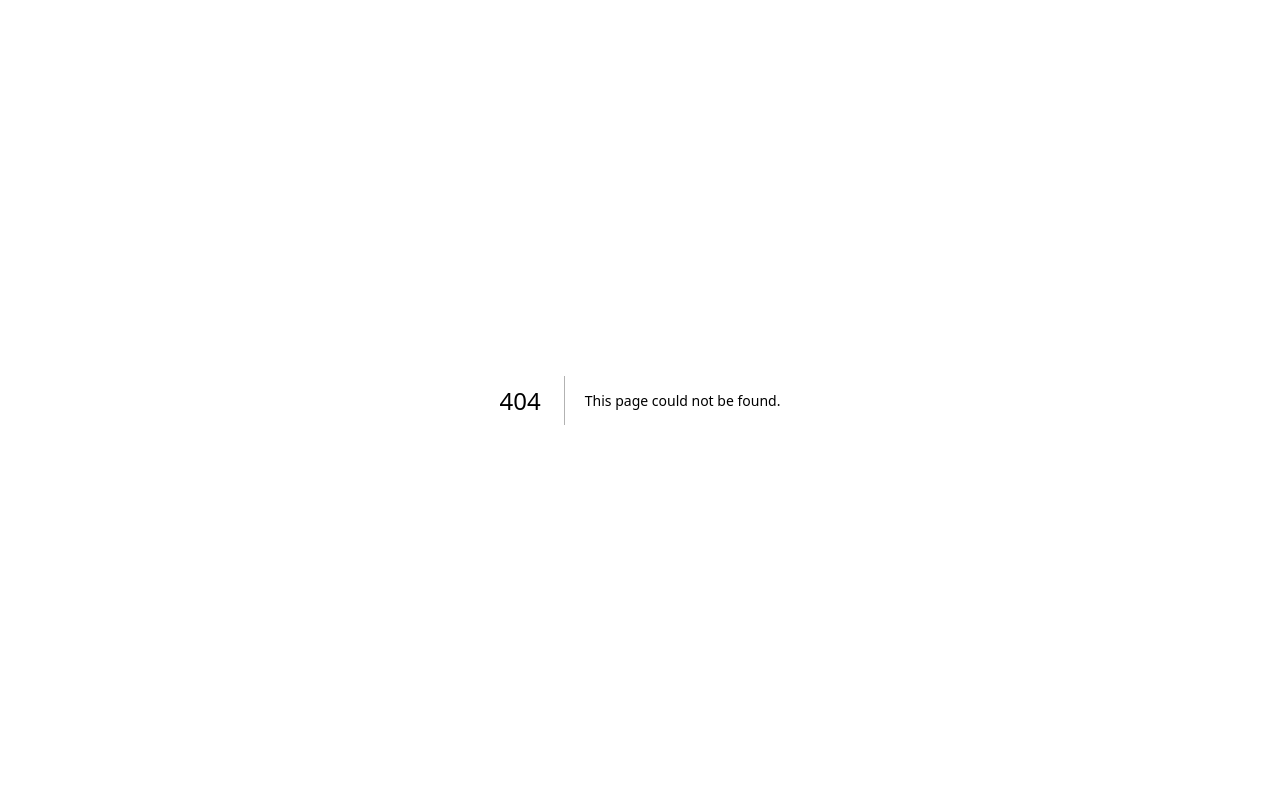
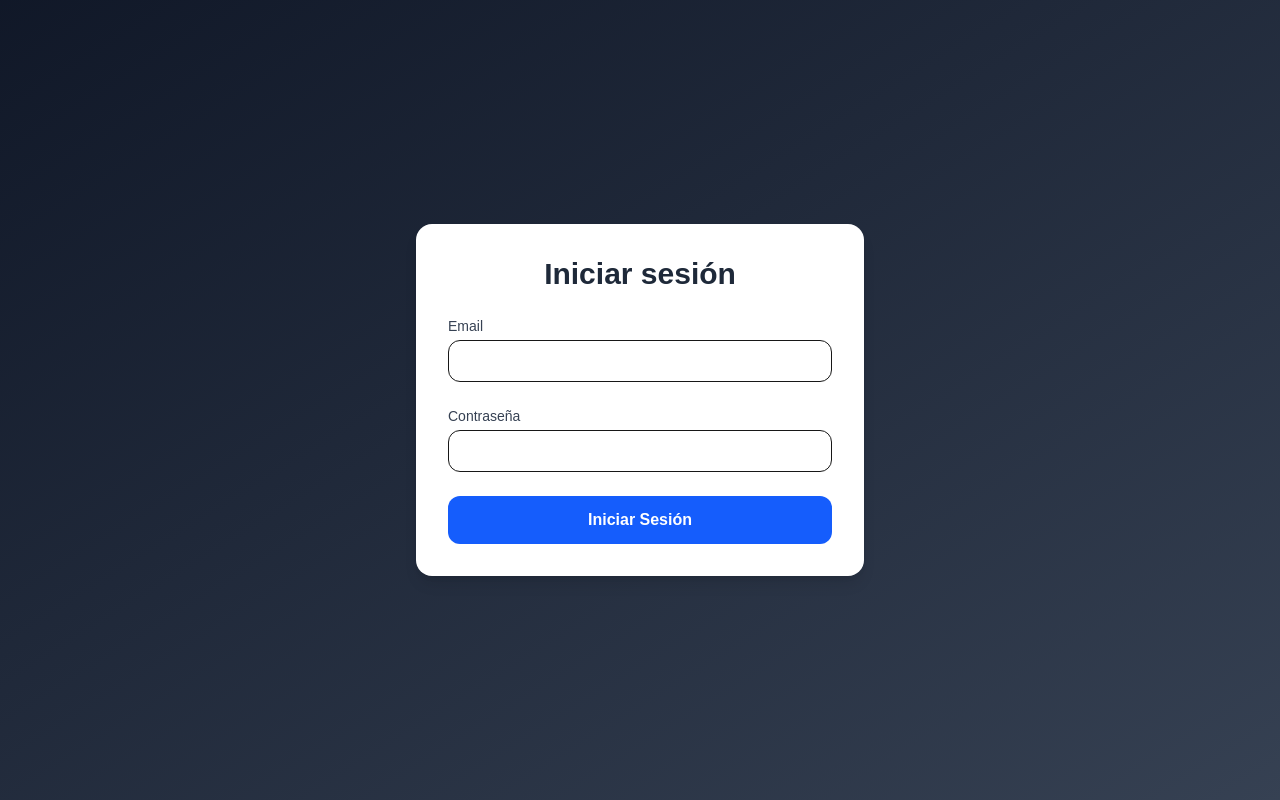
Before and after one commit to GatiMhersi/portfolioMGH, a Next.js app: page /login in a window 1280 px wide. Before the commit this address had no page. Built offline with nearby package versions, Linux system fonts and the light colour scheme.

Commit message:
Configure middleware for dashboard entry

```diff
--- a/package.json
+++ b/package.json
@@ -10,7 +10,10 @@
   },
   "dependencies": {
     "@vercel/analytics": "^1.5.0",
+    "bcryptjs": "^3.0.2",
     "cloudinary": "^2.6.0",
+    "jose": "^6.0.11",
+    "jsonwebtoken": "^9.0.2",
     "lucide-react": "^0.488.0",
     "mongoose": "^8.13.2",
     "motion": "^12.7.3",
@@ -23,6 +26,7 @@
   "devDependencies": {
     "@eslint/eslintrc": "^3",
     "@tailwindcss/postcss": "^4.1.3",
+    "@types/jsonwebtoken": "^9.0.9",
     "@types/node": "^20",
     "@types/react": "^19",
     "@types/react-dom": "^19",
--- /dev/null
+++ b/src/app/(dashboard)/login/page.tsx
@@ -0,0 +1,5 @@
+import LoginForm from '@/components/adminComponents/LoginForm'
+
+export default function LoginPage() {
+  return <LoginForm />
+}
--- /dev/null
+++ b/src/app/api/auth/login/route.ts
@@ -0,0 +1,6 @@
+// app/api/auth/login/route.ts
+import { handleLogin } from '@/controllers/authController';
+
+export async function POST(req: Request) {
+  return handleLogin(req);
+}
--- /dev/null
+++ b/src/app/api/auth/register/route.ts
@@ -0,0 +1,6 @@
+// app/api/auth/register/route.ts
+import { handleRegister } from '@/controllers/authController';
+
+export async function POST(req: Request) {
+  return handleRegister(req);
+}
--- /dev/null
+++ b/src/components/adminComponents/LoginForm.tsx
@@ -0,0 +1,93 @@
+'use client'
+
+import { useState } from 'react'
+import { motion, AnimatePresence } from 'framer-motion'
+import { useRouter } from 'next/navigation'
+import { toast } from 'sonner'
+
+const LoginForm = () => {
+  const [email, setEmail] = useState('')
+  const [password, setPassword] = useState('')
+  const [loading, setLoading] = useState(false)
+  const router = useRouter()
+
+  const handleSubmit = async (e: React.FormEvent) => {
+    e.preventDefault()
+    setLoading(true)
+
+    try {
+      const res = await fetch('/api/auth/login', {
+        method: 'POST',
+        headers: {
+          'Content-Type': 'application/json',
+        },
+        body: JSON.stringify({ email, password }),
+      })
+
+      const data = await res.json()
+
+      if (!res.ok) throw new Error(data.message || 'Error al iniciar sesión')
+
+      toast.success('Inicio de sesión exitoso')
+      router.push('/dashboard') // redirige a tu panel de administración
+    } catch (err: any) {
+      toast.error(err.message)
+    } finally {
+      setLoading(false)
+    }
+  }
+
+  return (
+    <div className="min-h-screen flex items-center justify-center bg-gradient-to-br from-gray-900 to-gray-700 px-4">
+      <AnimatePresence>
+        <motion.form
+          key="login-form"
+          initial={{ opacity: 0, y: 30 }}
+          animate={{ opacity: 1, y: 0 }}
+          exit={{ opacity: 0, y: -30 }}
+          transition={{ duration: 0.5 }}
+          onSubmit={handleSubmit}
+          className="bg-white p-8 rounded-2xl shadow-lg w-full max-w-md space-y-6"
+        >
+          <h2 className="text-3xl font-bold text-center text-gray-800">
+            Iniciar sesión
+          </h2>
+
+          <div>
+            <label className="block text-sm font-medium text-gray-700">Email</label>
+            <input
+              type="email"
+              required
+              className="w-full mt-1 px-4 py-2 border rounded-xl focus:outline-none focus:ring-2 focus:ring-blue-500 transition"
+              value={email}
+              onChange={(e) => setEmail(e.target.value)}
+            />
+          </div>
+
+          <div>
+            <label className="block text-sm font-medium text-gray-700">Contraseña</label>
+            <input
+              type="password"
+              required
+              className="w-full mt-1 px-4 py-2 border rounded-xl focus:outline-none focus:ring-2 focus:ring-blue-500 transition"
+              value={password}
+              onChange={(e) => setPassword(e.target.value)}
+            />
+          </div>
+
+          <motion.button
+            whileTap={{ scale: 0.95 }}
+            whileHover={{ scale: 1.03 }}
+            disabled={loading}
+            type="submit"
+            className="w-full py-3 px-6 bg-blue-600 text-white rounded-xl font-semibold hover:bg-blue-700 transition"
+          >
+            {loading ? 'Cargando...' : 'Iniciar Sesión'}
+          </motion.button>
+        </motion.form>
+      </AnimatePresence>
+    </div>
+  )
+}
+
+export default LoginForm
--- /dev/null
+++ b/src/controllers/authController.ts
@@ -0,0 +1,52 @@
+// controllers/authController.ts
+import { loginUser,registerUser } from '@/services/authService';
+import { NextResponse } from 'next/server';
+
+
+export const handleRegister = async (req: Request) => {
+  try {
+    const { email, password } = await req.json();
+
+    if (!email || !password) {
+      return new Response(JSON.stringify({ error: 'Faltan datos' }), {
+        status: 400,
+      });
+    }
+
+    const result = await registerUser(email, password);
+
+    return new Response(JSON.stringify(result), {
+      status: 201,
+    });
+  } catch (error: any) {
+    return new Response(JSON.stringify({ error: error.message }), {
+      status: 400,
+    });
+  }
+};
+
+export const handleLogin = async (req: Request) => {
+  try {
+    const { email, password } = await req.json();
+
+    if (!email || !password) {
+      return NextResponse.json({ error: 'Faltan datos' }, { status: 400 });
+    }
+
+    const { user, token } = await loginUser(email, password);
+
+    const response = NextResponse.json({ user }, { status: 200 });
+
+    response.cookies.set('token', token, {
+      httpOnly: true,
+      secure: process.env.NODE_ENV === 'production',
+      path: '/',
+      maxAge: 60 * 60 * 24 * 7, // 1 semana
+      sameSite: 'lax',
+    });
+
+    return response;
+  } catch (error: any) {
+    return NextResponse.json({ error: error.message }, { status: 401 });
+  }
+};
--- /dev/null
+++ b/src/middleware.ts
@@ -0,0 +1,30 @@
+import { NextResponse } from 'next/server';
+import type { NextRequest } from 'next/server';
+import { jwtVerify } from 'jose';
+
+const JWT_SECRET = process.env.JWT_SECRET;
+
+export const config = {
+  matcher: '/dashboard/:path*',
+};
+
+export async function middleware(request: NextRequest) {
+  console.log('🔥 Middleware ejecutado para:', request.nextUrl.pathname);
+
+  const token = request.cookies.get('token')?.value;
+  if (!token || !JWT_SECRET) {
+    console.log('🚫 No token o secreto, redirigiendo...');
+    return NextResponse.redirect(new URL('/login', request.url));
+  }
+
+  try {
+    const secret = new TextEncoder().encode(JWT_SECRET);
+    const { payload } = await jwtVerify(token, secret);
+    console.log('✅ Token válido:', payload);
+
+    return NextResponse.next();
+  } catch (err) {
+    console.log('🚫 Token inválido:', err);
+    return NextResponse.redirect(new URL('/login', request.url));
+  }
+}
--- /dev/null
+++ b/src/models/User.ts
@@ -0,0 +1,29 @@
+// models/User.ts
+import mongoose, { Schema, Document } from 'mongoose';
+
+export interface IUser extends Document {
+  email: string;
+  password: string;
+  createdAt: Date;
+}
+
+const UserSchema: Schema<IUser> = new Schema(
+  {
+    email: {
+      type: String,
+      required: [true, 'El email es obligatorio'],
+      unique: true,
+      lowercase: true,
+      trim: true,
+    },
+    password: {
+      type: String,
+      required: [true, 'La contraseña es obligatoria'],
+    },
+  },
+  {
+    timestamps: true, // Agrega createdAt y updatedAt automáticamente
+  }
+);
+
+export default mongoose.models.User || mongoose.model<IUser>('User', UserSchema);
--- /dev/null
+++ b/src/services/authService.ts
@@ -0,0 +1,59 @@
+// services/authService.ts
+import User from '@/models/User';
+import bcrypt from 'bcryptjs';
+import jwt from 'jsonwebtoken';
+import { connectToDatabase } from '@/lib/mongodb'
+
+const JWT_SECRET = process.env.JWT_SECRET! as string;;
+
+
+export const registerUser = async (email: string, password: string) => {
+    await connectToDatabase()
+  const existingUser = await User.findOne({ email });
+  if (existingUser) {
+    throw new Error('El correo ya está en uso');
+  }
+
+  const hashedPassword = await bcrypt.hash(password, 10);
+
+  const newUser = new User({
+    email,
+    password: hashedPassword,
+  });
+
+  await newUser.save();
+
+  return {
+    user: {
+      _id: newUser._id,
+      email: newUser.email,
+    },
+  };
+};
+
+
+export const loginUser = async (email: string, password: string) => {
+  await connectToDatabase();
+
+  const user = await User.findOne({ email });
+  if (!user) {
+    throw new Error('Usuario no encontrado');
+  }
+
+  const passwordMatch = await bcrypt.compare(password, user.password);
+  if (!passwordMatch) {
+    throw new Error('Contraseña incorrecta');
+  }
+
+  const token = jwt.sign({ _id: user._id, email: user.email }, JWT_SECRET, {
+    expiresIn: '7d',
+  });
+
+  return {
+    user: {
+      _id: user._id,
+      email: user.email,
+    },
+    token,
+  };
+};
```
Also changed, not shown: 1 other file (tests, documents, lock files or other folders).
